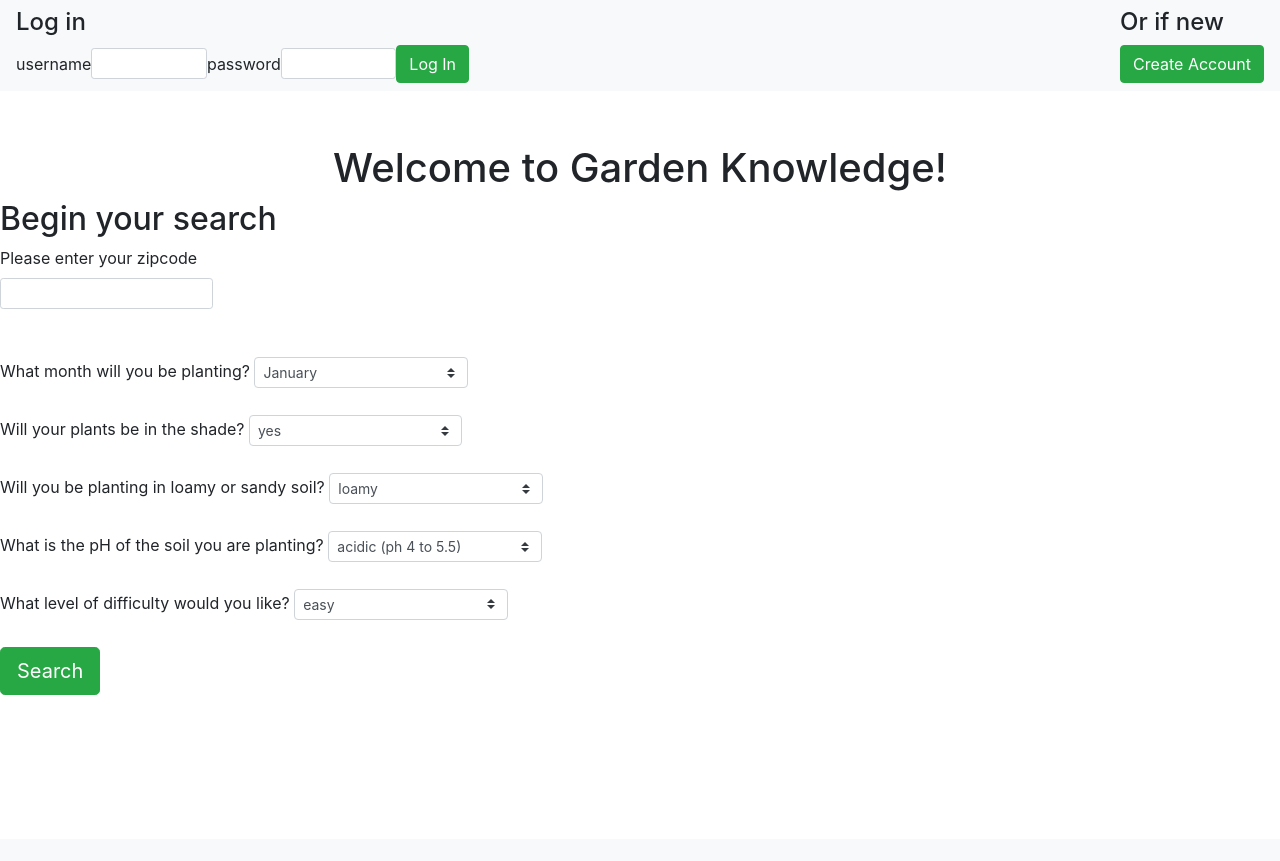
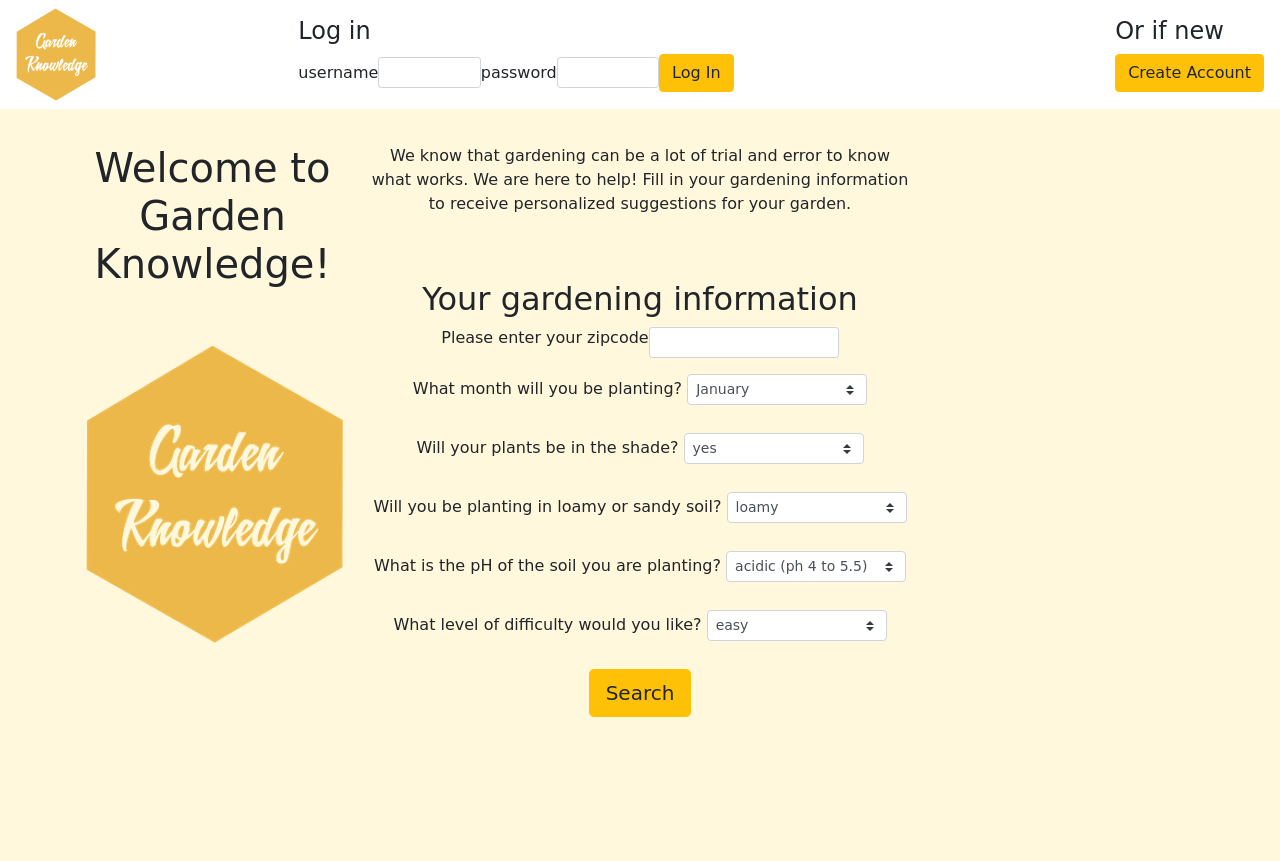
Before and after one commit to juliecoleman/hackbright-final-solo-project, a Flask app: page / in a window 1280 px wide. Before the commit the page ends 695 px from the top, so only its background shows below. Run offline with Flask 2, Linux system fonts and the light colour scheme; some libraries are stand-ins or nearby versions.

Commit message:
Added bootstrap to all pages

```diff
--- a/static/css/style.css
+++ b/static/css/style.css
@@ -1,3 +1,8 @@
+body {
+  background-color: cornsilk;
+  font-family: cursive;
+}
+
 #create-account {
   display: none;
 }
--- a/templates/base.html
+++ b/templates/base.html
@@ -35,6 +35,54 @@
     </ul>
   {% endfor %}
 
+  {% if "gardener_id" not in session %}
+    <nav class="navbar navbar-light fixed-top" style="background-color: white">
+
+      <img src="/static/img/Garden_Knowledge.png" style="width: 5rem;">
+
+      <div id="log-in">
+        <h4>Log in</h4>
+        <form action = "/login" class="form-inline" method="POST">
+          <label for="username">username</label>
+          <input type = "text" class="form-control form-control-sm col-2" id="username" name="username">
+
+          <label for="password">password</label>
+          <input type = "text" class="form-control form-control-sm col-2" id="password" name="password">
+
+          <button type="submit" class="btn btn-warning">Log In</button>
+        </form>
+      </div>
+
+      <div id="new-here">
+        <h4>Or if new</h4>
+        <button type="submit" class="btn btn-warning" onClick="createAccount()">Create Account</button>
+      </div>
+
+
+      <div id="create-account">
+        <h4>Create account</h4>
+        <form action = "/create-gardener" class="form-inline" method="POST">
+          <label for="username">username</label>
+          <input type = "text" class="form-control form-control-sm col-2" id="username" name="username">
+
+          <label for="password">password</label>
+          <input type = "text" class="form-control form-control-sm col-2" id="password" name="password">
+
+          <button type="submit" class="btn btn-warning" onClick="showLogIn()">Create Account</button>
+        </form>
+      </div>
+    </nav>
+  {% endif %}
+
+  {%if "gardener_id" in session %}
+    <nav class="navbar navbar-light fixed-top" style="background-color: white">
+      <img src="/static/img/Garden_Knowledge.png" style="width: 5rem;">
+      <form action="/logout">
+        <button type="submit" class="btn btn-warning">Log out</button>
+      </form>
+    </nav>
+  {% endif %}
+
 
   {% block body %}
   {% endblock %}
--- a/templates/homepage.html
+++ b/templates/homepage.html
@@ -1,68 +1,39 @@
 {% extends 'base.html' %}
 
 {% block body %}
-  {% if "gardener_id" not in session %}
-    <nav class="navbar navbar-light fixed-top bg-light">
-
-      <div id="log-in">
-        <h4>Log in</h4>
-        <form action = "/login" class="form-inline" method="POST">
-          <label for="username">username</label>
-          <input type = "text" class="form-control form-control-sm col-2" id="username" name="username">
-
-          <label for="password">password</label>
-          <input type = "text" class="form-control form-control-sm col-2" id="password" name="password">
-
-          <button type="submit" class="btn btn-success">Log In</button>
-        </form>
-      </div>
-
-      <div id="new-here">
-        <h4>Or if new</h4>
-        <button type="submit" class="btn btn-success" onClick="createAccount()">Create Account</button>
-      </div>
-
-
-      <div id="create-account">
-        <h4>Create account</h4>
-        <form action = "/create-gardener" class="form-inline" method="POST">
-          <label for="username">username</label>
-          <input type = "text" class="form-control form-control-sm col-2" id="username" name="username">
-
-          <label for="password">password</label>
-          <input type = "text" class="form-control form-control-sm col-2" id="password" name="password">
-
-          <button type="submit" class="btn btn-success" onClick="showLogIn()">Create Account</button>
-        </form>
-      </div>
-    </nav>
-  {% endif %}
-
-
-  {%if "gardener_id" in session %}
-    <nav class="navbar navbar-light fixed-top bg-light">
-      <form action="/logout">
-        <button type="submit" class="btn btn-success">Log out</button>
-      </form>
-    </nav>
-  {% endif %}
 
   <br></br>
   <br></br>
   <br></br>
 
-  <h1 class="text-center">Welcome to Garden Knowledge!</h1>
+  <div class="container">
+    <div class="row">
+      <div class="col-3 text-center">
+        <h1>Welcome to Garden Knowledge!</h1>
+        <br></br>
+        <img src="/static/img/Garden_Knowledge.png">
+      </div>
 
-  <section>
-    <h2>Begin your search</h2>
-    <form action="/results" id="query">
-      <label for="zipcode">Please enter your zipcode</label>
-      <input type="text" class="form-control form-control-sm col-2" id="zipcode-field" name="zipcode">
+      <div class="col-6 text-center">
+        <p>
+          We know that gardening can be a lot of trial and error to know what works.
+          We are here to help! Fill in your gardening information to receive
+          personalized suggestions for your garden.
+        </p>
 
         <br></br>
+        <section>
+          <h2>Your gardening information</h2>
+          <form action="/results" id="query">
+
+            <div class="form-group row justify-content-center align-items-center">
+              <label for="zipcode">Please enter your zipcode</label>
+              <input type="text" class="form-control form-control-sm col-4" id="zipcode-field" name="zipcode">
+            </div>
+
 
             <label for="planting_month">What month will you be planting?</label>
-      <select name="planting_month" class="custom-select custom-select-sm col-2">
+            <select name="planting_month" class="custom-select custom-select-sm col-4">
               <option value="January">January</option>
               <option value="February">February</option>
               <option value="March">March</option>
@@ -80,7 +51,7 @@
             <br></br>
 
             <label for="shade_ok">Will your plants be in the shade?</label>
-      <select name="shade_ok" class="custom-select custom-select-sm col-2">
+            <select name="shade_ok" class="custom-select custom-select-sm col-4">
               <option value="yes">yes</option>
               <option value="no">no</option>
             </select>
@@ -88,7 +59,7 @@
             <br></br>
 
             <label for="soil_type">Will you be planting in loamy or sandy soil?</label>
-      <select name="soil_type" class="custom-select custom-select-sm col-2">
+            <select name="soil_type" class="custom-select custom-select-sm col-4">
               <option value="loamy">loamy</option>
               <option value="sandy">sandy</option>
               <option value="both">loamy and sandy</option>
@@ -98,7 +69,7 @@
             <br></br>
 
             <label for="soil_ph">What is the pH of the soil you are planting?</label>
-      <select name="soil_ph" class="custom-select custom-select-sm col-2">
+            <select name="soil_ph" class="custom-select custom-select-sm col-4">
               <option value="acidic">acidic (ph 4 to 5.5)</option>
               <option value="moderately acidic">moderately acidic (ph 5.5 to 6.5)</option>
               <option value="moderately alkaline">neutral to moderately alkaline (ph 6.5 to 7.5)</option>
@@ -108,7 +79,7 @@
             <br></br>
 
             <label for="difficulty">What level of difficulty would you like?</label>
-      <select name="difficulty" class="custom-select custom-select-sm col-2">
+            <select name="difficulty" class="custom-select custom-select-sm col-4">
               <option value="easy">easy</option>
               <option value="average">average</option>
               <option value="difficult">difficult</option>
@@ -117,18 +88,29 @@
 
             <br></br>
 
-      <button type="submit" class="btn btn-success btn-lg">Search</button>
+            <button type="submit" class="btn btn-warning btn-lg">Search</button>
           </form>
         </section>
+      </div>
 
+      <div class="col-3">
           {%if "gardener_id" in session %}
             <br></br>
             <br></br>
-    <h2>Ready to see all your favorites?</h2>
+            <div class="text-center">
+              <h2>Or see past favorites</h2>
               <form action="/favorites">
-      <button type="submit" class="btn btn-success btn-lg">Go to favorites</button>
+                <button type="submit" class="btn btn-warning btn-lg">Go to favorites</button>
               </form>
+            </div>
           {% endif %}
+      </div>
+    </div>
+  </div>
+
+
+
+
 
   <br></br>
   <br></br>
```
Also changed, not shown: templates/favorites.html (+32 -20 lines), templates/results.html (+27 -21 lines), static/img/Garden_Knowledge.png (added). Lines whose indentation alone changed are shown as unchanged.
